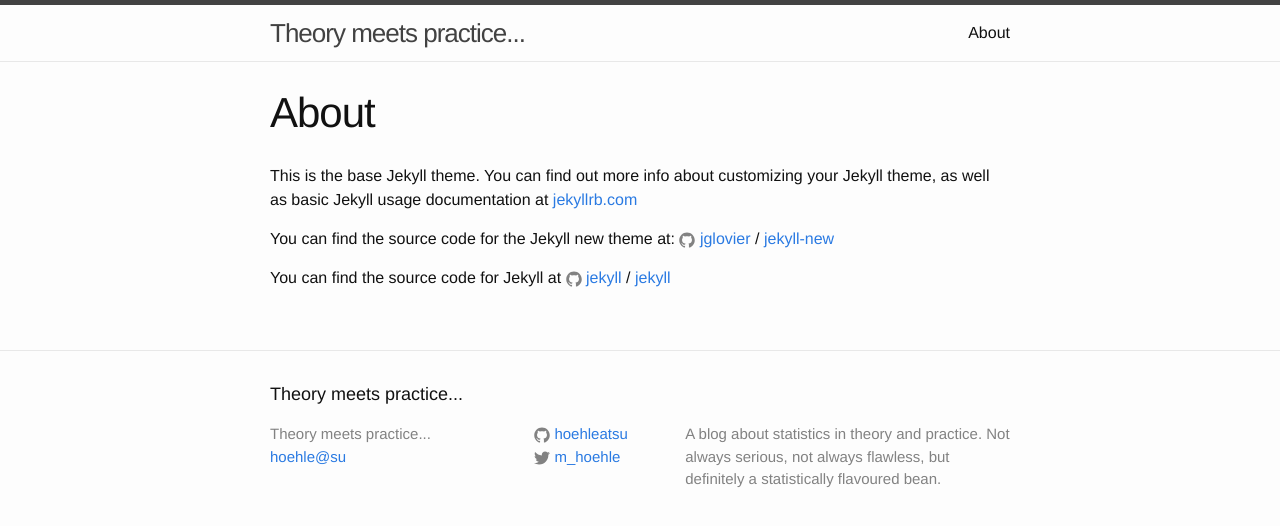
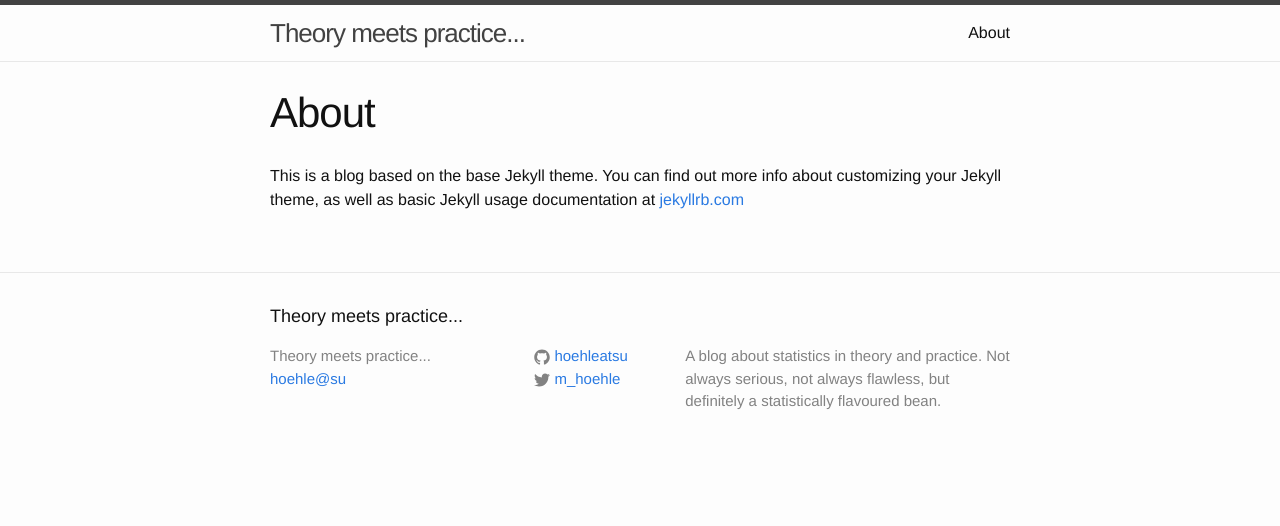
Before and after one commit to mhoehle/hoehleatsu.github.io, a Jekyll site: the page built from about.md, in a window 1280 px wide. Shown: the top 526 px of the page. Built offline with Jekyll 4.4.1, drawn with Linux system fonts in a browser that asks for light colours.

```diff
--- a/about.md
+++ b/about.md
@@ -4,12 +4,6 @@
 permalink: /about/
 ---
 
-This is the base Jekyll theme. You can find out more info about customizing your Jekyll theme, as well as basic Jekyll usage documentation at [jekyllrb.com](http://jekyllrb.com/)
-
-You can find the source code for the Jekyll new theme at:
-{% include icon-github.html username="jglovier" %} /
-[jekyll-new](https://github.com/jglovier/jekyll-new)
-
-You can find the source code for Jekyll at
-{% include icon-github.html username="jekyll" %} /
-[jekyll](https://github.com/jekyll/jekyll)
+This is a blog based on the base Jekyll theme. You can find out more
+info about customizing your Jekyll theme, as well as basic Jekyll
+usage documentation at [jekyllrb.com](http://jekyllrb.com/)
```
